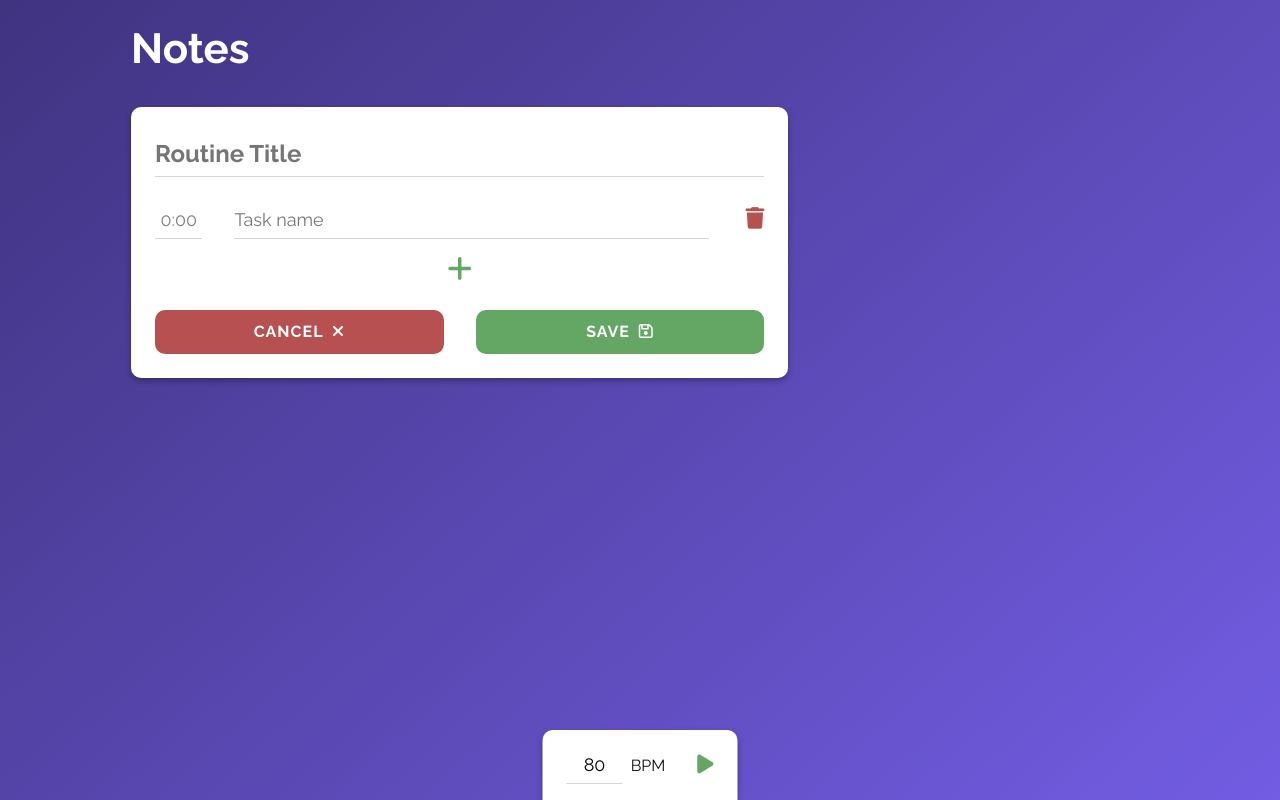
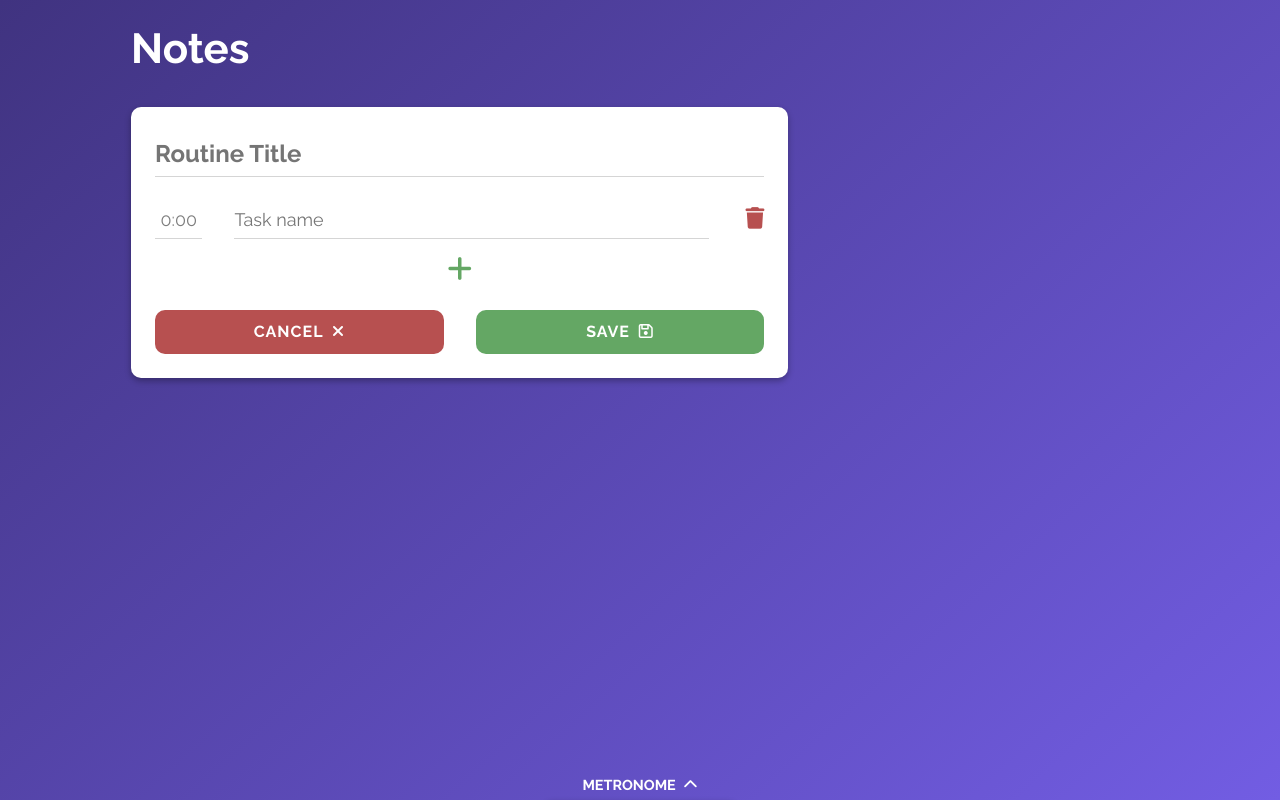
Before and after one commit to connorbiddle/notes, a React (Create React App) app: page /new in a window 1280 px wide. Built offline with nearby package versions, Linux system fonts and the light colour scheme.

Commit message:
Made Metronome component functional.

```diff
--- a/src/base/utilities.js
+++ b/src/base/utilities.js
@@ -31,3 +31,9 @@ export const isInvalidTimeChange = (e, type) => {
   // nativeEvent returns appended character - not entire input value
   if (isNaN(parseInt(e.nativeEvent.data)) && !isDeleteEvent(e)) return true;
 };
+
+export const isInvalidMetronomeValue = value => {
+  console.log(value);
+  const tempo = parseInt(value);
+  return (value !== "" && isNaN(tempo)) || tempo < 0 || tempo > 500;
+};
--- a/src/components/parts/Metronome.jsx
+++ b/src/components/parts/Metronome.jsx
@@ -1,24 +1,68 @@
+import { useEffect, useState } from "react";
 import styled from "styled-components";
-import { useState } from "react";
 import Input from "../utilities/Input";
+import IconButton from "../utilities/IconButton";
 import Card from "../presentational/Card";
 import Flex from "../presentational/Flex";
 import { Row, Column } from "../presentational/Grid";
-import IconButton from "../utilities/IconButton";
+import { isInvalidMetronomeValue } from "../../base/utilities";
+import MetronomeClick from "../../assets/click.wav";
 
 const Metronome = () => {
-  // const [playing, setPlaying] = useState(false);
-  // const [visible, setVisible] = useState(false);
+  const [playing, setPlaying] = useState(false);
+  const [visible, setVisible] = useState(false);
   const [bpm, setBpm] = useState(80);
+  const [intervalID, setIntervalID] = useState(null);
+
+  const metronomeSound = new Audio(MetronomeClick);
 
   const startMetronome = () => {
-    alert(`Starting metronome at ${bpm} BPM!`);
+    if (isInvalidMetronomeValue(bpm) || bpm === "" || bpm < 1) return;
+
+    const tickFrequency = (60 / bpm) * 1000;
+    const interval = setInterval(tickMetronome, tickFrequency);
+
+    setPlaying(true);
+    setIntervalID(interval);
   };
 
-  const onBpmChange = e => setBpm(e.target.value);
+  const pauseMetronome = () => {
+    clearInterval(intervalID);
+    setPlaying(false);
+  };
+
+  const tickMetronome = () => {
+    console.log(`Metronome ticked at ${bpm}.`);
+    metronomeSound.currentTime = 0;
+    metronomeSound.play();
+  };
+
+  const toggleVisibility = () => setVisible(old => !old);
+
+  const onBpmChange = e => {
+    if (isInvalidMetronomeValue(e.target.value)) return false;
+
+    setBpm(e.target.value);
+
+    if (playing) {
+      pauseMetronome();
+      startMetronome();
+    }
+  };
+
+  useEffect(() => {
+    if (playing) {
+      pauseMetronome();
+      startMetronome();
+    }
+    // eslint-disable-next-line
+  }, [bpm]);
 
   return (
-    <StyledMetronome>
+    <StyledMetronome className={visible && "visible"}>
+      <OpenButton onClick={toggleVisibility}>
+        Metronome <i className={`fas fa-chevron-up ${visible && "flip"}`} />
+      </OpenButton>
       <Row>
         <Column size="6">
           <Flex alignItems="center">
@@ -35,9 +79,9 @@ const Metronome = () => {
         <Column size="6">
           <Flex alignItems="center" height="100%">
             <IconButton
-              onClick={startMetronome}
-              icon="fas fa-play"
-              color="success"
+              onClick={playing ? pauseMetronome : startMetronome}
+              icon={playing ? "fas fa-pause" : "fas fa-play"}
+              color={playing ? "danger" : "success"}
             />
           </Flex>
         </Column>
@@ -51,10 +95,41 @@ const StyledMetronome = styled(Card)`
   z-index: 1000;
   bottom: 0;
   left: 50%;
-  transform: translate(-50%, 0);
   padding: 1rem 1.5rem;
   border-bottom-left-radius: 0;
   border-bottom-right-radius: 0;
+
+  transform: translate(-50%, 100%);
+  transition: transform 350ms ease;
+
+  &.visible {
+    transform: translate(-50%, 0);
+  }
+`;
+
+const OpenButton = styled.button`
+  cursor: pointer;
+  width: 100%;
+  height: 2rem;
+  position: absolute;
+  bottom: 100%;
+  left: 50%;
+  transform: translateX(-50%);
+  font-family: inherit;
+  font-size: 0.9rem;
+  font-weight: bold;
+  text-transform: uppercase;
+  background: none;
+  border: none;
+  color: ${({ theme }) => theme.colors.light};
+
+  i {
+    margin-left: 0.25rem;
+    transition: transform 350ms ease;
+    &.flip {
+      transform: rotate(180deg);
+    }
+  }
 `;
 
 export default Metronome;
--- a/src/components/utilities/Input.jsx
+++ b/src/components/utilities/Input.jsx
@@ -7,8 +7,14 @@ const Input = props => {
   useEffect(() => setInputValue(props.value), [props.value]);
 
   const onInputChange = e => {
-    if (props.onChange) props.onChange(e);
-    setInputValue(e.target.value);
+    let error;
+
+    // Return 'false' in passed onChange to cancel the change.
+    if (props.onChange) {
+      error = !props.onChange(e);
+    }
+
+    if (!error) setInputValue(e.target.value);
   };
 
   return (
--- a/src/components/utilities/Notification.jsx
+++ b/src/components/utilities/Notification.jsx
@@ -14,7 +14,7 @@ const Notification = props => {
 
     setIsClosing(true);
     clearTimeout(timerID);
-    setTimeout(() => deleteNotification(props.id), 500);
+    setTimeout(() => deleteNotification(props.id), 350);
   };
 
   useEffect(() => {
@@ -58,14 +58,14 @@ const GrowBar = keyframes`
 `;
 
 const StyledNotification = styled.div`
-  animation: ${({ theme }) => theme.animations.notification} 500ms ease;
+  animation: ${({ theme }) => theme.animations.notification} 350ms ease;
   position: relative;
   padding: 1.25rem;
   background: #fff;
   margin-top: 1.25rem;
   box-shadow: 3px 3px 10px rgba(0, 0, 0, 0.3);
   border-radius: 3px;
-  transition: transform ease 500ms;
+  transition: transform ease 350ms;
 
   &.closing {
     transform: translateX(calc(100% + 1.5rem));
```
Also changed, not shown: 1 other file (tests, documents, lock files or other folders).
